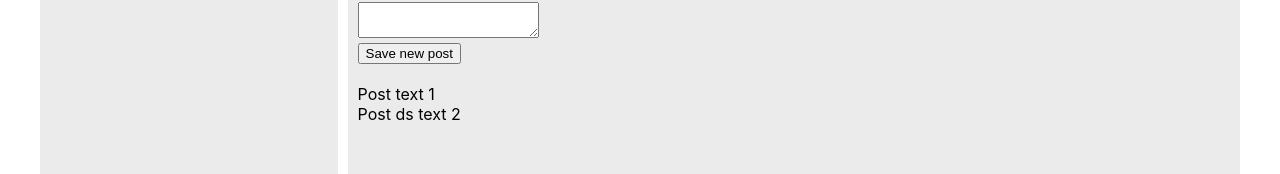
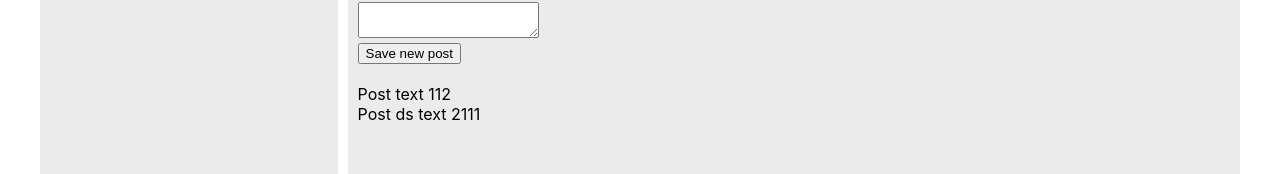
Before and after one commit to DGPRoman/react-learn, a React (Create React App) app: page /profile in a window 1280 px wide. Shown: the part 260-434 px from the top of the page. Built offline with nearby package versions, Linux system fonts and the light colour scheme.

Commit message:
props to index js

```diff
--- a/src/App.js
+++ b/src/App.js
@@ -6,7 +6,8 @@ import Header from './components/Header/Header';
 import Nav from './components/Nav/Nav';
 import Profile from './components/Profile/Profile';
 
-const App = () => {
+const App = (props) => {
+
   return (
     <BrowserRouter>
       <div className="page-wrapper">
@@ -15,7 +16,7 @@ const App = () => {
           <Nav />
           <div className='page-container'>
             <Routes>
-              <Route path="profile" element={<Profile />} />
+              <Route path="profile" element={<Profile posts={props.posts}/>} />
               <Route path="dialogs" element={<Dialogs />} />
             </Routes>
           </div>
--- a/src/components/Profile/Posts/Post/Post.jsx
+++ b/src/components/Profile/Posts/Post/Post.jsx
@@ -4,6 +4,7 @@ const Post = (props) => {
     return (
       <div className={styles.post}>
        {props.content}
+       <div className="likes">{props.likesCount}</div>
       </div>
     );
   }
--- a/src/components/Profile/Posts/Posts.jsx
+++ b/src/components/Profile/Posts/Posts.jsx
@@ -1,13 +1,9 @@
 import styles from './Posts.module.css'
 import Post from './Post/Post';
 
-const Posts = () => {
-  let postsData = [
-    {id: 1, content: 'Post text 1', likesCount: 12},
-    {id: 2, content: 'Post ds text 2', likesCount: 111}
-  ];
+const Posts = (props) => {
 
-  let posts = postsData.map(post => <Post content={post.content} />)
+  let posts = props.posts.map(post => <Post content={post.content} likesCount={post.likesCount }/>)
     return (
       <div className={styles.posts}>
         <h3>New post</h3>
--- a/src/components/Profile/Profile.jsx
+++ b/src/components/Profile/Profile.jsx
@@ -2,11 +2,11 @@ import styles from './Profile.module.css'
 import Posts from './Posts/Posts';
 import ProfileInfo from './ProfileInfo/ProfileInfo';
 
-const Profile = () => {
+const Profile = (props) => {
     return (
       <div className={styles.content}>
         <ProfileInfo />
-        <Posts />
+        <Posts posts={props.posts} />
       </div>
     );
   }
--- a/src/index.js
+++ b/src/index.js
@@ -5,9 +5,15 @@ import App from './App';
 import reportWebVitals from './reportWebVitals';
 
 const root = ReactDOM.createRoot(document.getElementById('root'));
+
+let postsData = [
+  {id: 1, content: 'Post text 1', likesCount: 12},
+  {id: 2, content: 'Post ds text 2', likesCount: 111}
+];
+
 root.render(
   <React.StrictMode>
-    <App />
+    <App posts={postsData}/>
   </React.StrictMode>
 );
 
```
